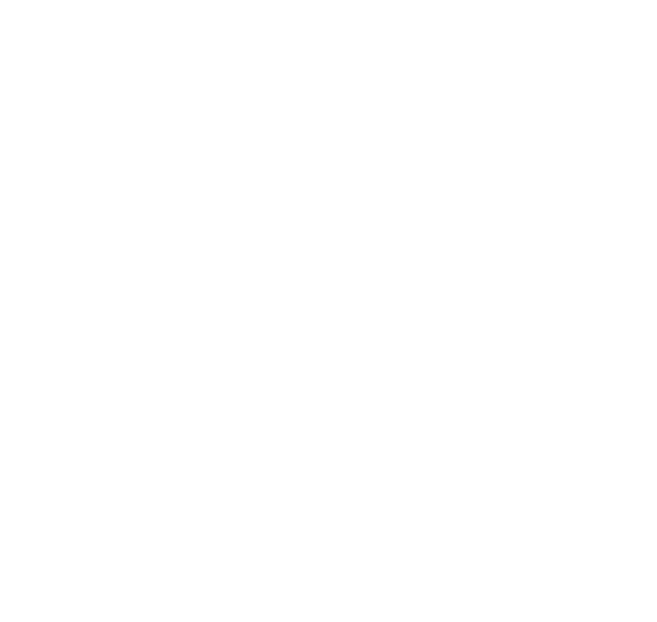
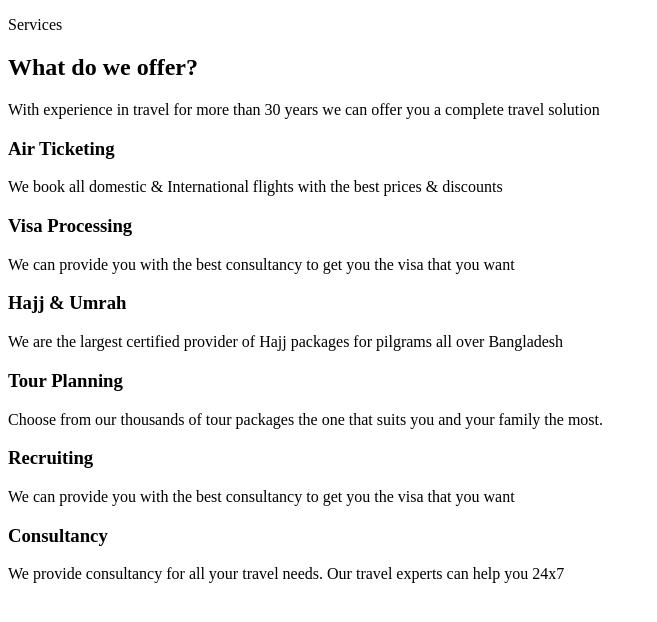
Before and after one commit to FedeVega01/image-based-web-project, a plain HTML site: page index.html in a window 1280 px wide. Shown: the whole page, without its empty margins (0-657 px from the left). Drawn offline with Linux system fonts and the light colour scheme.

Commit message:
Estructura HTML completada

```diff
--- a/index.html
+++ b/index.html
@@ -8,7 +8,42 @@
 <body>
     <header></header>
     <main>
-        <section></section>
+        <section>
+                <p>Services</p>
+                <h1>What do we offer?</h1>
+                <p>With experience in travel for more than 30 years we can offer you a complete travel solution</p>
+
+                <section>
+                  <div>
+                      <h1>Air Ticketing</h1>
+                      <p>We book all domestic & International flights with the best prices & discounts</p>
+                  </div>
+                  <div>
+                      <h1>Visa Processing</h1>
+                      <p>We can provide you with the best consultancy to get you the visa that you want<p>
+                  </div>
+                  <div>
+                      <h1>Hajj & Umrah</h1>
+                      <p>We are the largest certified provider of Hajj packages for pilgrams all over Bangladesh</p>
+                  </div>
+                </section>
+
+                <section>
+                  <div>
+                      <h1>Tour Planning</h1>
+                      <p>Choose from our thousands of tour packages the one that suits you and your family the most.</p>
+                  </div>
+                  <div>
+                      <h1>Recruiting</h1>
+                      <p>We can provide you with the best consultancy to get you the visa that you want<p>
+                  </div>
+                  <div>
+                      <h1>Consultancy</h1>
+                      <p>We provide consultancy for all your travel needs. Our travel experts can help you 24x7</p>
+                  </div>
+                </section>
+
+        </section>
     </main>
     <footer></footer>
 </body>
```
